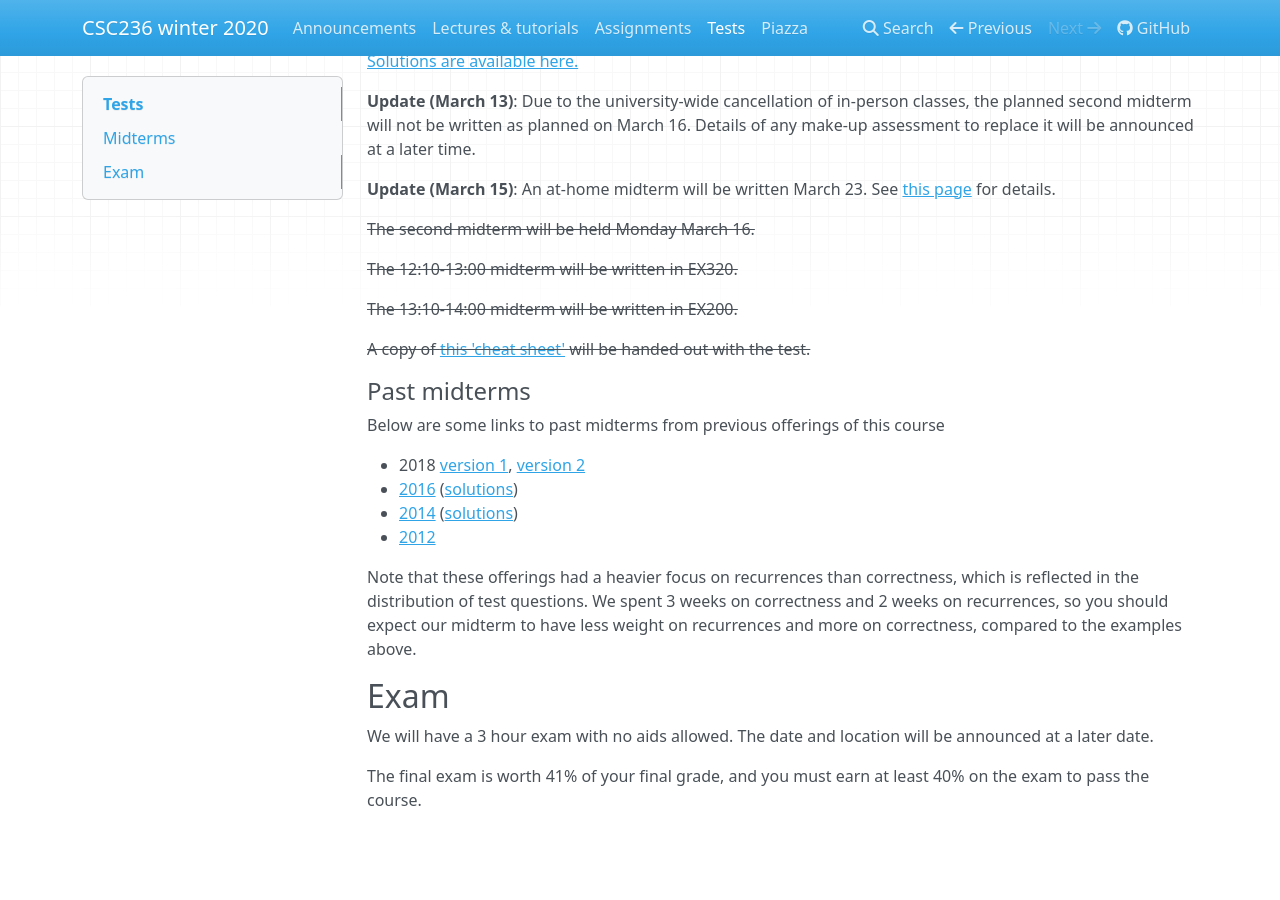
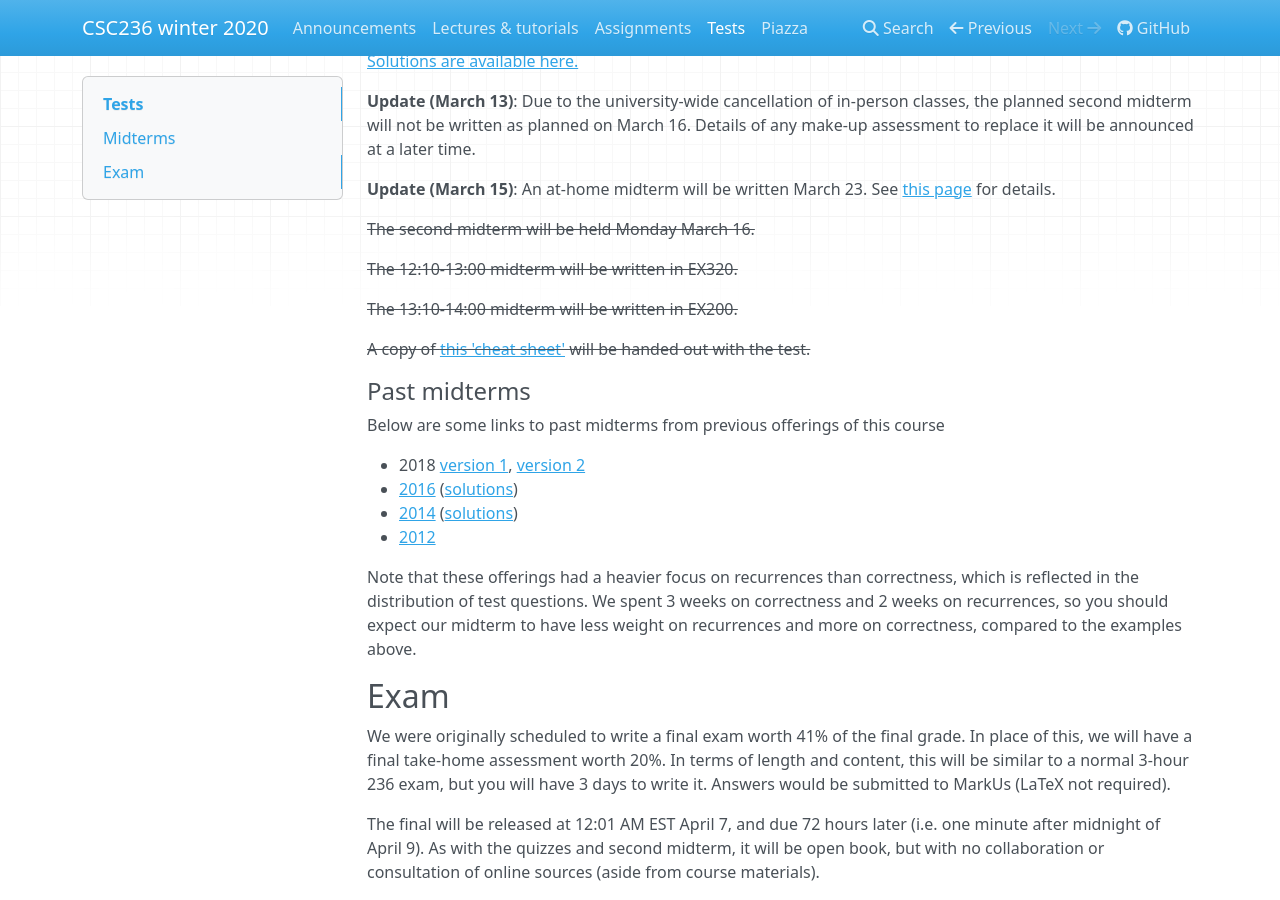
Before and after one commit to colinmorris/csc236, an MkDocs documentation site: the page built from docs/tests.md, in a window 1280 px wide and 900 px high, scrolled down 1353 px. Built offline with MkDocs 1.6.1, drawn with Linux system fonts in a browser that asks for light colours; nearby versions of some CDN libraries; before the commit the page ends 2181 px from its top, so only the background shows below that.

```diff
--- a/docs/tests.md
+++ b/docs/tests.md
@@ -70,6 +70,6 @@ Note that these offerings had a heavier focus on recurrences than correctness, w
 
 ## Exam
 
-We will have a 3 hour exam with no aids allowed. The date and location will be announced at a later date.
+We were originally scheduled to write a final exam worth 41% of the final grade. In place of this, we will have a final take-home assessment worth 20%. In terms of length and content, this will be similar to a normal 3-hour 236 exam, but you will have 3 days to write it. Answers would be submitted to MarkUs (LaTeX not required).
 
-The final exam is worth 41% of your final grade, and you must earn at least 40% on the exam to pass the course.
+The final will be released at 12:01 AM EST April 7, and due 72 hours later (i.e. one minute after midnight of April 9). As with the quizzes and second midterm, it will be open book, but with no collaboration or consultation of online sources (aside from course materials).
```
Also changed, not shown: docs/announcements.md (+1 -0 lines), docs/index.md (+10 -9 lines), docs/last3weeks.md (+2 -2 lines).
